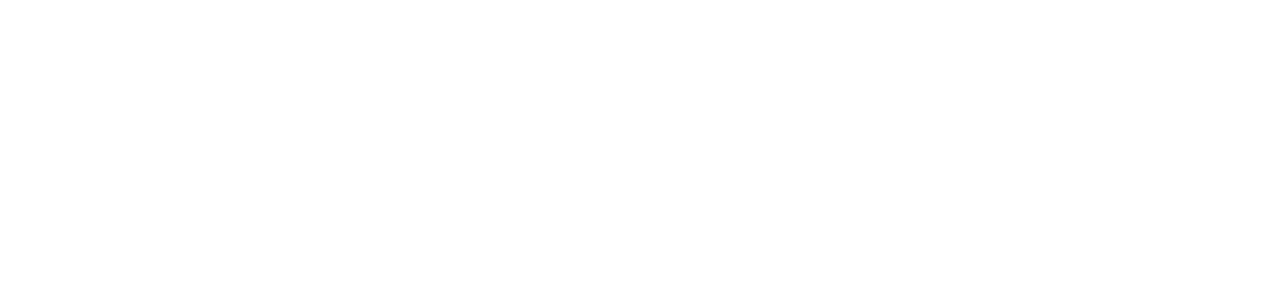
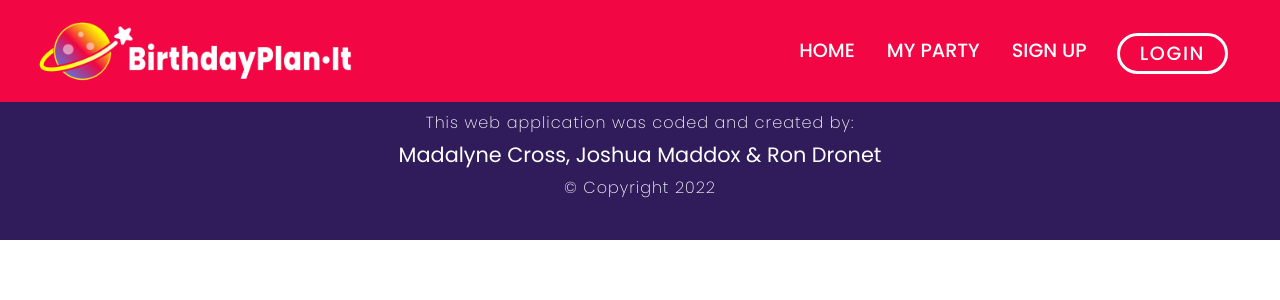
Before and after one commit to violanerd/birthday-plan-it, a React (Create React App) app in the folder client/: page /login in a window 1280 px wide. Shown: the top 300 px of the page. Built offline with nearby package versions, Linux system fonts and the light colour scheme.

Commit message:
creating footer component containing logo and app credits with copyright

```diff
--- a/client/src/routes/Login.js
+++ b/client/src/routes/Login.js
@@ -1,9 +1,13 @@
 import React from 'react';
 
+import Navbar from '../components/Navbar';
+import Footer from '../components/Footer';
+
 const Login = () => {
-  return (
-    <div>Login</div>
-  )
+  return <div>
+    <Navbar />
+    <Footer />
+  </div>
 }
 
 export default Login;
--- a/client/src/routes/MyParty.js
+++ b/client/src/routes/MyParty.js
@@ -1,9 +1,13 @@
 import React from 'react';
 
+import Navbar from '../components/Navbar';
+import Footer from '../components/Footer';
+
 const MyParty = () => {
-  return (
-    <div>MyParty</div>
-  )
+  return <div>
+    <Navbar />
+    <Footer />
+  </div>
 }
 
 export default MyParty;
--- a/client/src/routes/Signup.js
+++ b/client/src/routes/Signup.js
@@ -1,9 +1,13 @@
 import React from 'react';
 
+import Navbar from '../components/Navbar';
+import Footer from '../components/Footer';
+
 const Signup = () => {
-  return (
-    <div>Signup</div>
-  )
+  return <div>
+    <Navbar />
+    <Footer />
+  </div>
 }
 
 export default Signup;
```
